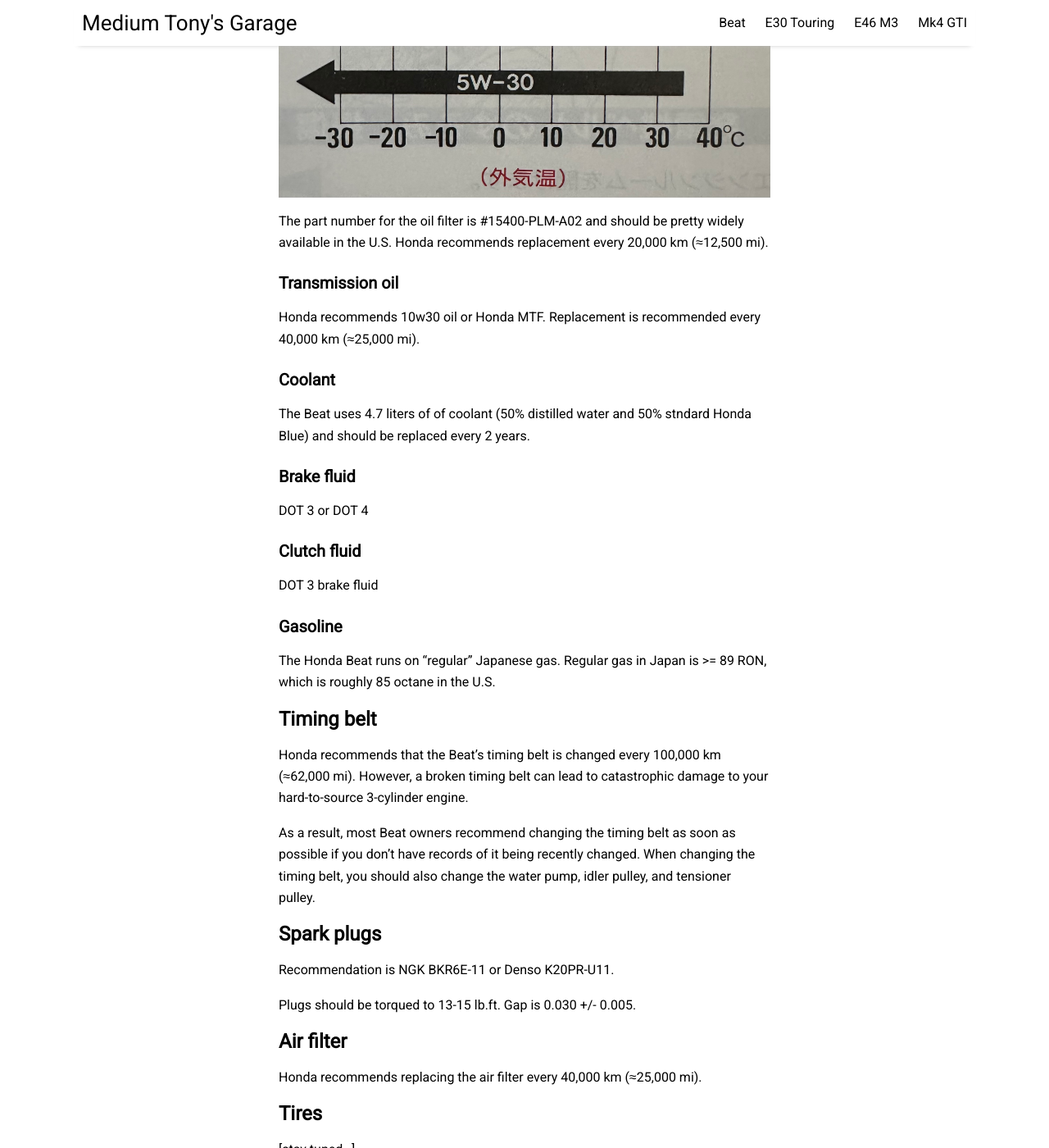
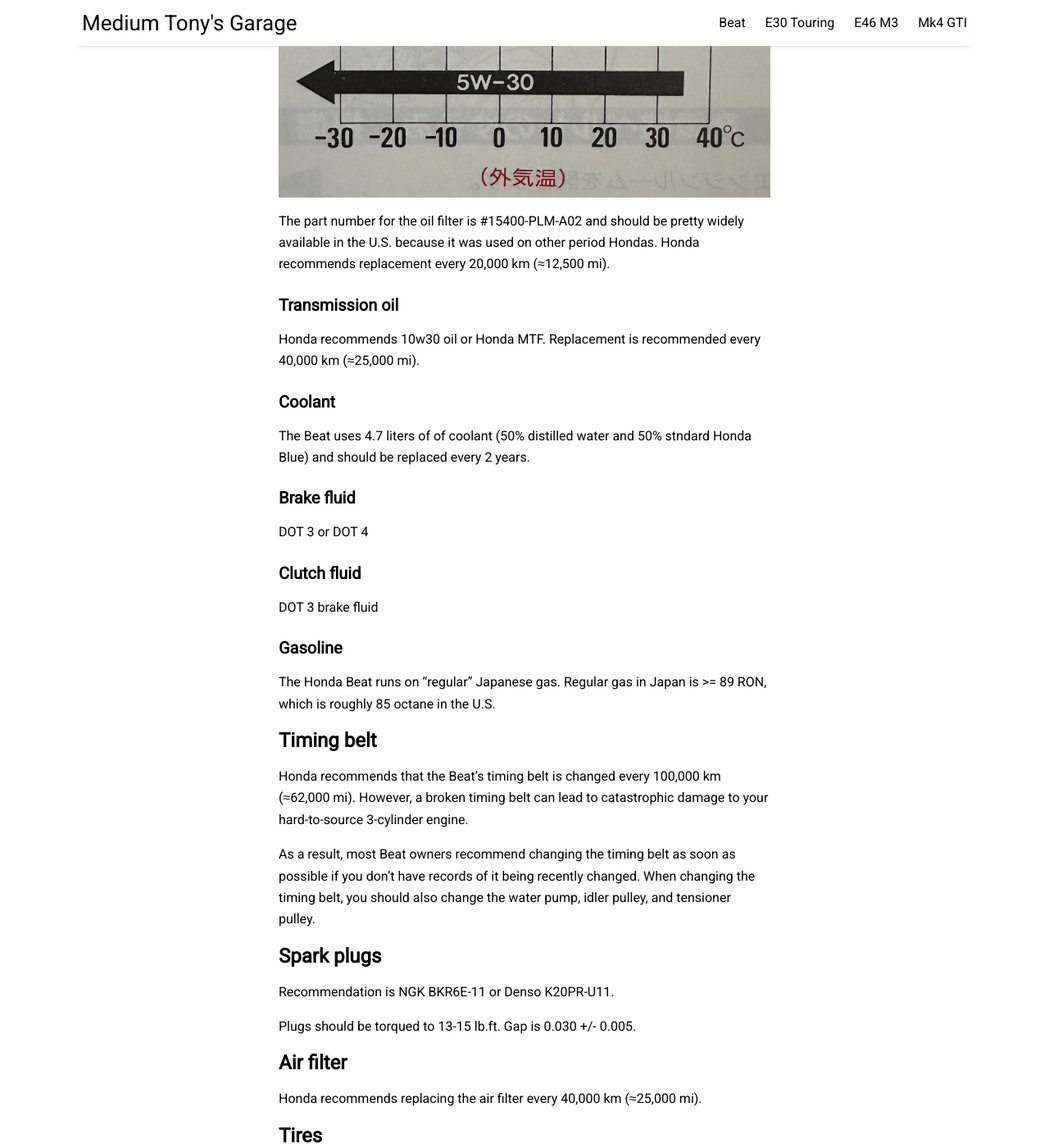
Before and after one commit to prestia/mediumtonys, a Jekyll site: the page built from _posts/2023-9-3-beat-faqs.md, in a window 1280 px wide and 1400 px high, scrolled down 960 px. Shown: the whole window at 82% size. Built offline with Jekyll 4.4.1, drawn with Linux system fonts in a browser that asks for light colours; nearby versions of some CDN libraries; some of the changed text lies outside the part shown.

Commit message:
Update 2023-9-3-beat-faqs.md

```diff
--- a/_posts/2023-9-3-beat-faqs.md
+++ b/_posts/2023-9-3-beat-faqs.md
@@ -14,7 +14,7 @@ Generally, the Beat takes 3 liters of 10w30 oil. Though Honda recommends the fol
 
 ![Chart of recommended oil weights by outside temperature.](assets/img/beat-faqs/oil-chart.jpg)
 
-The part number for the oil filter is #15400-PLM-A02 and should be pretty widely available in the U.S. Honda recommends replacement every 20,000 km (≈12,500 mi).
+The part number for the oil filter is #15400-PLM-A02 and should be pretty widely available in the U.S. because it was used on other period Hondas. Honda recommends replacement every 20,000 km (≈12,500 mi).
 
 ### Transmission oil
 
@@ -54,7 +54,11 @@ Honda recommends replacing the air filter every 40,000 km (≈25,000 mi).
 
 ## Tires
 
-[stay tuned...]
+Front: 155/65R13 73H
+
+Rear: 165/60R14 74H
+
+Good luck finding these in the U.S.
 
 ## Contact
 Did you find this guide helpful? Do you have some suggestions on how it can be improved? [Send me an email](mailto:tony@mediumtonysgarage.com) or make some [edits on GitHub](https://github.com/prestia/mediumtonys/blob/main/_posts/2023-9-2-access-beat-ecu-and-main-relay.md).
```
